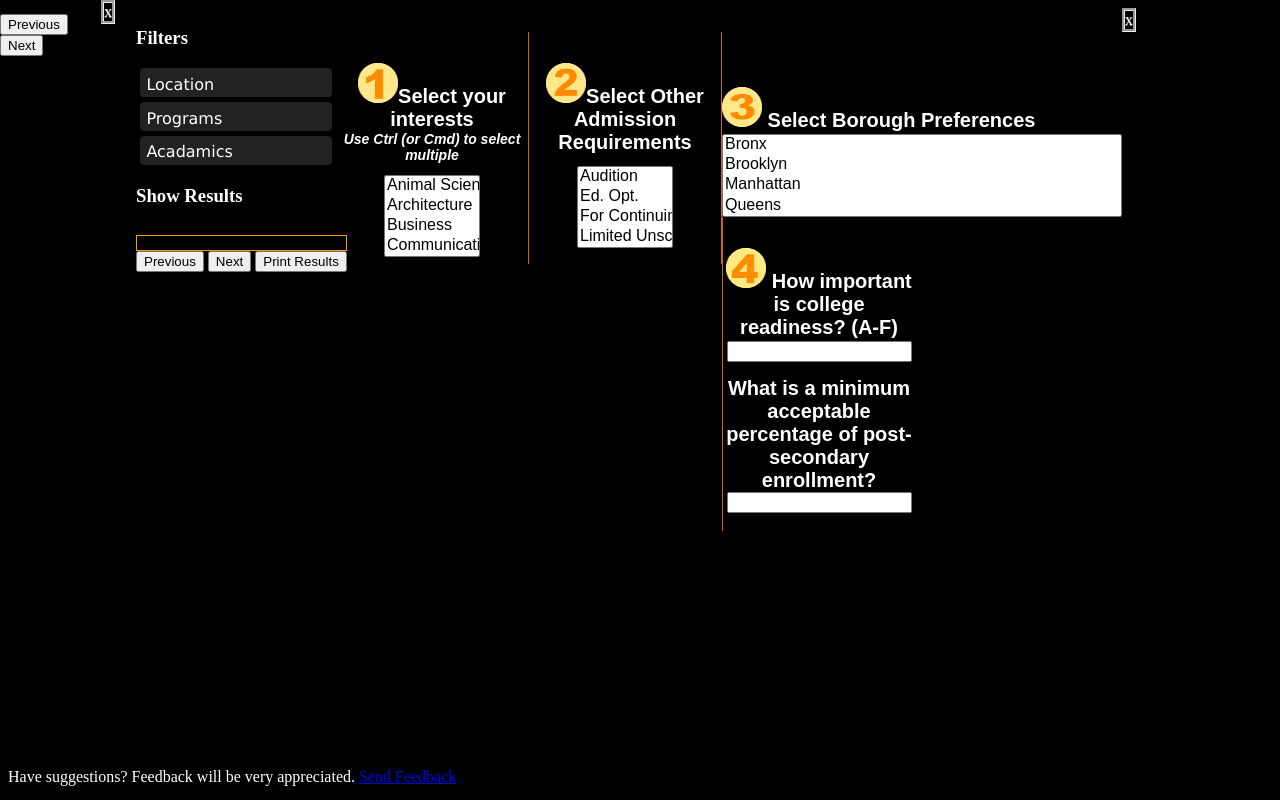
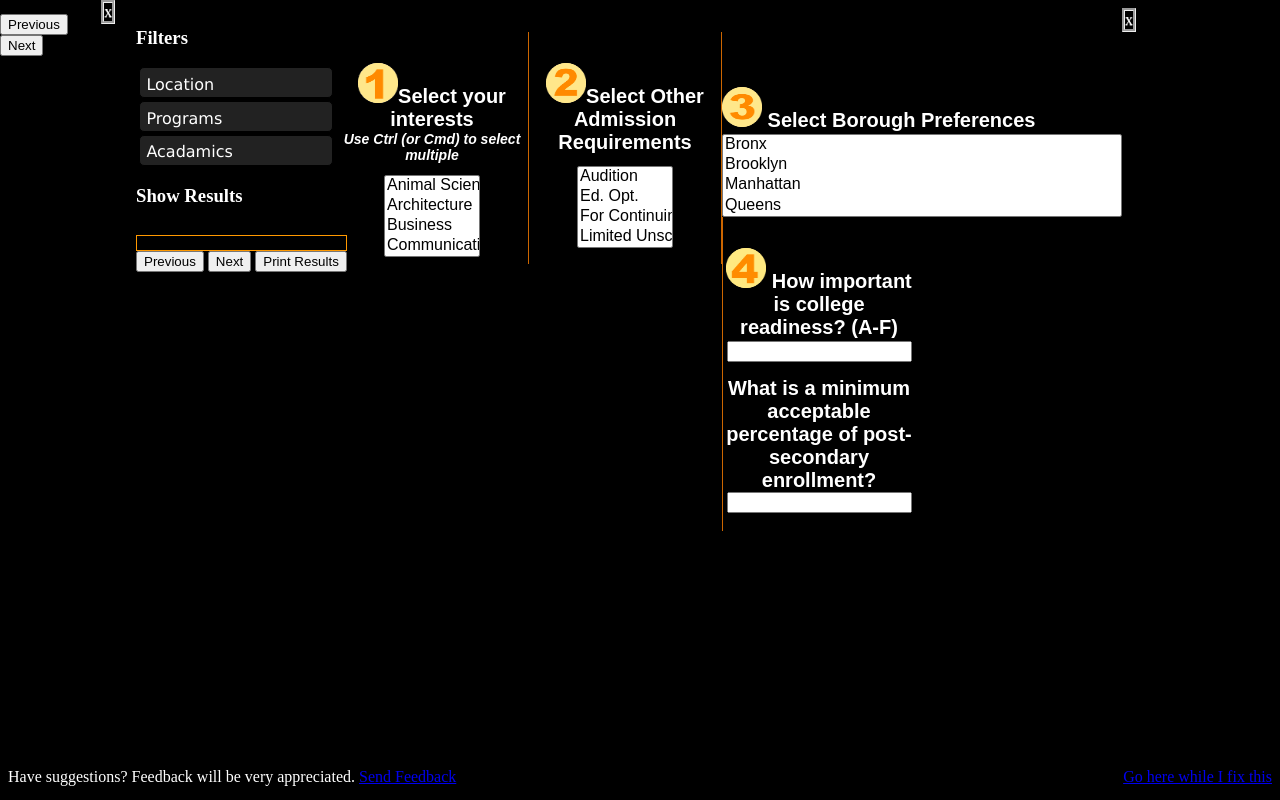
Before and after one commit to DevilPepper/nycHSdir, a plain HTML site: page index.html in a window 1280 px wide. Drawn offline with Linux system fonts and the light colour scheme; some packages are replaced by stand-ins of ours; a script that the page names is missing.

Commit message:
Something broke. Added a temp link

```diff
--- a/css/style.css
+++ b/css/style.css
@@ -302,6 +302,10 @@ margin-top:5%;
     top:0;
 }
 
+#feedback span
+{
+    float:right;
+}
 
 
 
--- a/index.html
+++ b/index.html
@@ -138,7 +138,9 @@
                 <button id="previous2">Previous</button>
                 <button id="next2">Next</button>
 			</div>
-        <div id="feedback">Have suggestions? Feedback will be very appreciated. <a href="mailto:myFutureHS@googlegroups.com">Send Feedback</a></div>
+        <div id="feedback">Have suggestions? Feedback will be very appreciated. <a href="mailto:myFutureHS@googlegroups.com">Send Feedback</a>
+            <span><a href="https://037003f704f55811fd4c34497d1a0111c98fa528.googledrive.com/host/0B5RoiK48_WysVFJKSVZ4cTJLVWc/index.html">Go here while I fix this</a></span>
+        </div>
 	</body>
 </html>
 <!--
```
Also changed, not shown: images/animated-overlay.gif (added), images/ui-bg_flat_30_cccccc_40x100.png (added), images/ui-bg_flat_50_5c5c5c_40x100.png (added), images/ui-bg_glass_20_555555_1x400.png (added), images/ui-bg_glass_40_0078a3_1x400.png (added), images/ui-bg_glass_40_ffc73d_1x400.png (added), images/ui-bg_gloss-wave_25_333333_500x100.png (added), images/ui-bg_highlight-soft_80_eeeeee_1x100.png (added), images/ui-bg_inset-soft_25_000000_1x100.png (added), images/ui-bg_inset-soft_30_f58400_1x100.png (added), images/ui-icons_222222_256x240.png (added), images/ui-icons_4b8e0b_256x240.png (added), images/ui-icons_a83300_256x240.png (added), images/ui-icons_cccccc_256x240.png (added), 1 more files.
